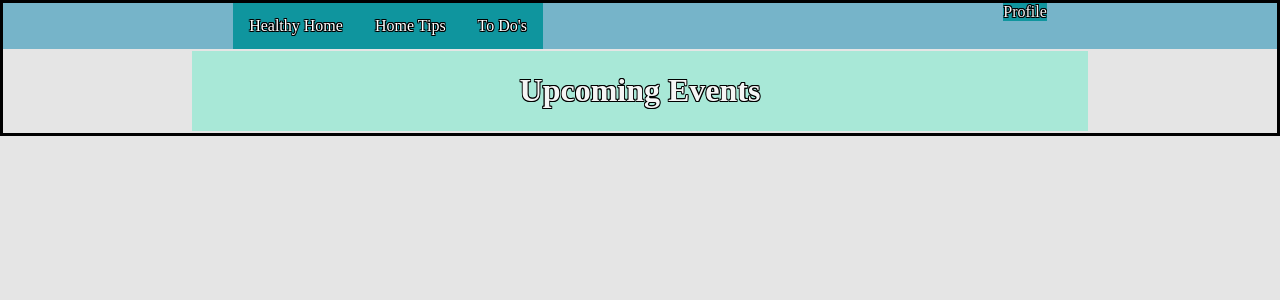
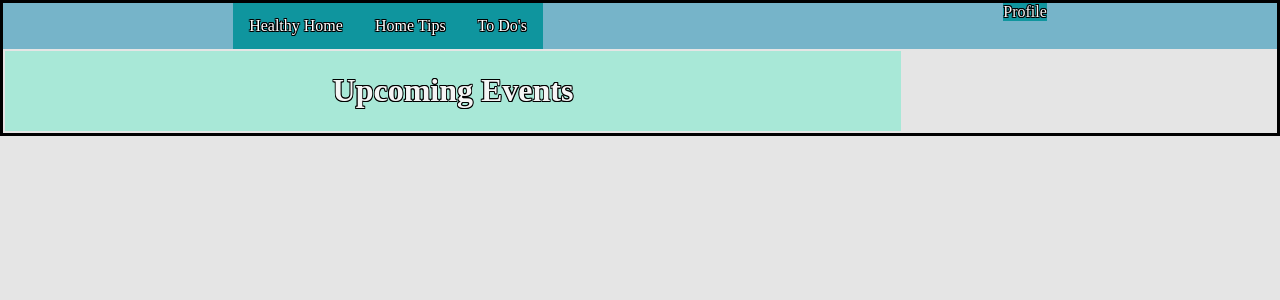
Before and after one commit to devmountainwon5/HealthyHome, a React (Create React App) app in the folder healthy-home/: page /homehealth in a window 1280 px wide. Shown: the top 300 px of the page. Built offline with nearby package versions, Linux system fonts and the light colour scheme; no server answers; a web font is replaced by a local one.

Commit message:
fixed home page

```diff
--- a/healthy-home/src/Views/HomeHealth/UpcomingTodos/UpcomingTodos.css
+++ b/healthy-home/src/Views/HomeHealth/UpcomingTodos/UpcomingTodos.css
@@ -9,7 +9,6 @@
 .UpcomingMaster{
     display: flex;
     flex-direction: column;
-    margin: auto;
     text-align: center;
     width: 70vw;
     border: #e5e5e5 2px solid;
--- a/healthy-home/src/Views/NavBar/NavBar.js
+++ b/healthy-home/src/Views/NavBar/NavBar.js
@@ -5,7 +5,6 @@ import * as Actions from "Ducks/action_creator"
 import "./NavBar.css"
 import httpRequest from "../../shared/services/http_request";
 
-import axios from "axios"
 
 function NavBar(props) {
 	const logout = () => {
--- a/healthy-home/src/Views/Quiz/quiz.js
+++ b/healthy-home/src/Views/Quiz/quiz.js
@@ -1,5 +1,4 @@
 import React, { Component } from "react"
-import axios from "axios"
 import { connect } from 'react-redux';
 import * as Actions from 'Ducks/action_creator'
 import './quiz.css';
--- a/healthy-home/src/Views/Register/register.js
+++ b/healthy-home/src/Views/Register/register.js
@@ -1,5 +1,4 @@
 import React, { useState } from 'react';
-import axios from 'axios';
 import {Link} from 'react-router-dom';
 import { connect } from 'react-redux';
 import * as Actions from "../../Ducks/action_creator";
--- a/healthy-home/src/Views/Tips/Tips.js
+++ b/healthy-home/src/Views/Tips/Tips.js
@@ -1,5 +1,4 @@
 import React, { useState, useEffect } from 'react';
-import axios from 'axios';
 import { connect } from 'react-redux';
 import * as Actions from "../../Ducks/action_creator";
 import './Tips.css';
```
